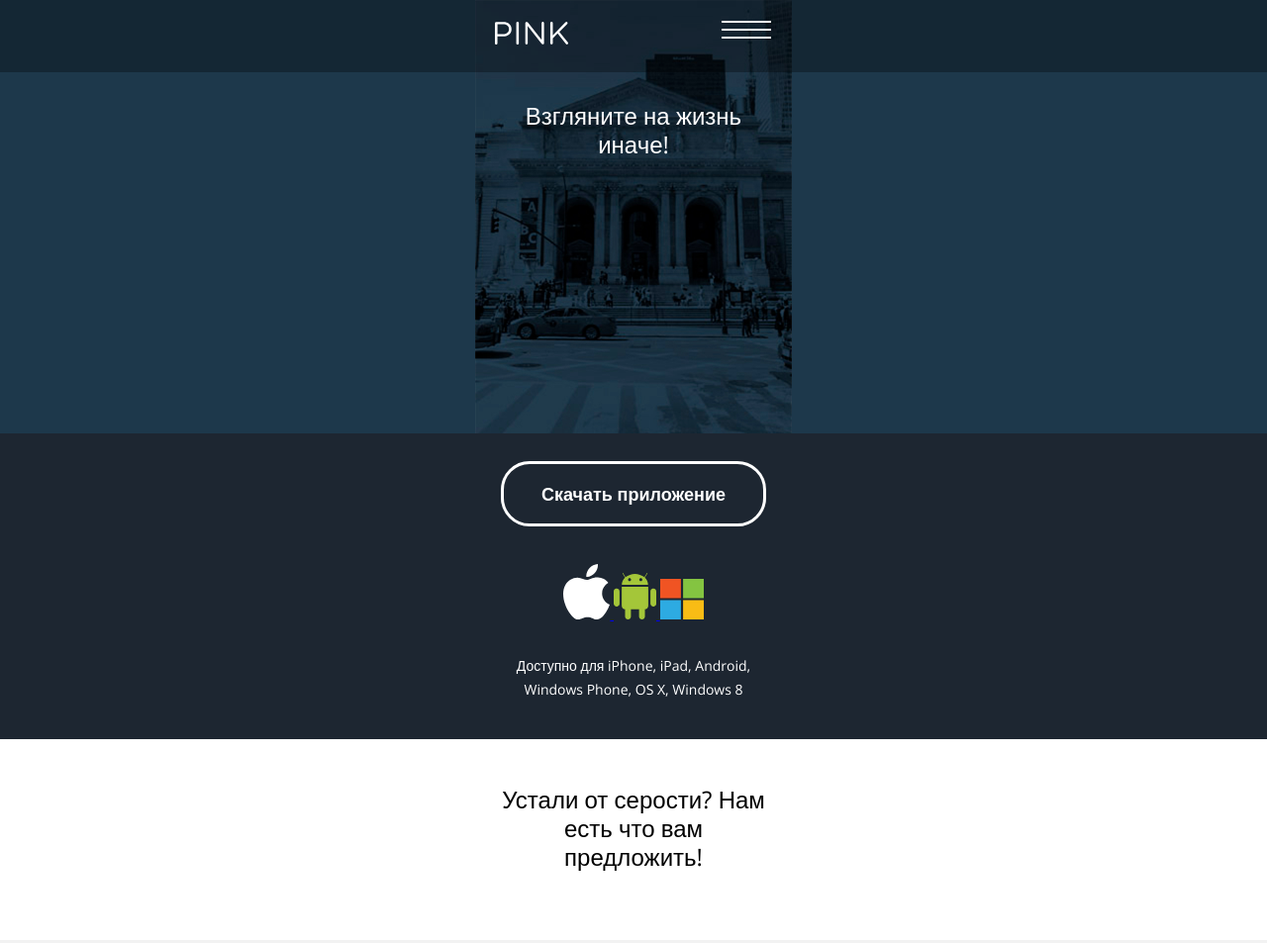
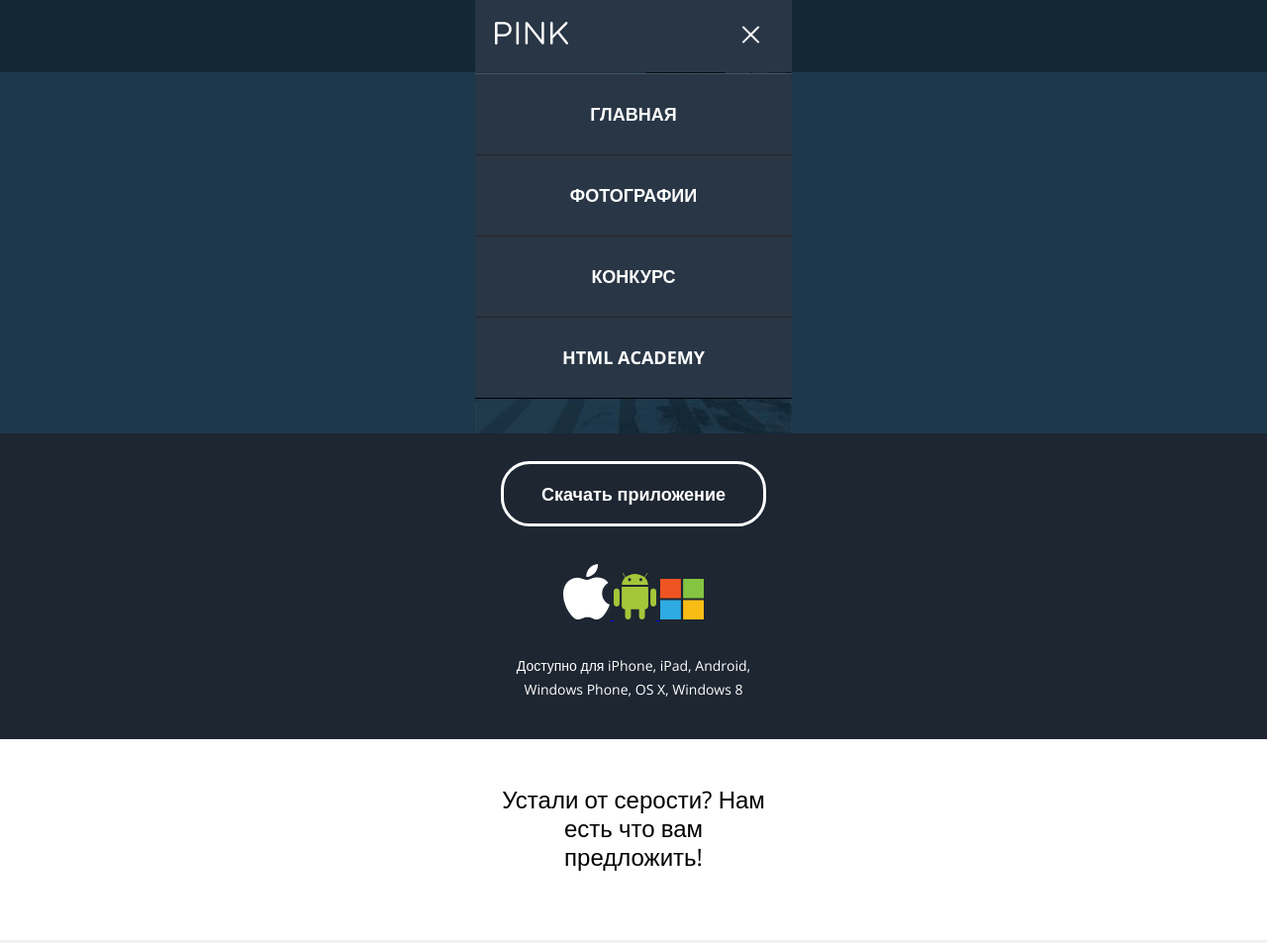
Before and after one commit to AsselTass/1422079-pink-21, a website: page source/index.html in a window 1280 px wide. Shown: the top 953 px of the page at 99% size. Drawn offline with nearby package versions, Linux system fonts and the light colour scheme; files that its build step writes are made by us from their sources; a web font is replaced by a local one.

Commit message:
Стилизация главной страницы

```diff
--- a/source/index.html
+++ b/source/index.html
@@ -10,7 +10,7 @@
   <body>
     <header class="main-header">
       <div class="main-header__wrapper">
-        <nav class="site-nav  site-nav--closed">
+        <nav class="site-nav site-nav--opened">
           <div class="site-nav__wrapper">
             <div class="site-nav__content-wrapper">
               <a class="site-nav__logo">
--- a/source/less/site-nav.less
+++ b/source/less/site-nav.less
@@ -18,10 +18,15 @@
 
 .site-nav__list {
   list-style: none;
-  padding-left: auto;
+  padding-left: 0;
   margin-bottom: 0;
   margin-top: 0;
   text-align: center;
+  z-index: 10;
+  position: absolute;
+  top: 74px;
+  left: 0;
+  background: @togglemenublue;
 }
 
 .site-nav__link {
@@ -32,8 +37,7 @@
   line-height: 32px;
   text-align: center;
   display: block;
-  padding-top: 25px;
-  padding-bottom: 25px;
+  padding: 25px 88px;
   text-transform: uppercase;
   box-shadow: 0 1px 0 @black, inset 0 1px 0 rgba(255, 255, 255, 0.15);
 }
@@ -55,7 +59,7 @@
   cursor: pointer;
   border: none;
   background-color: transparent;
-  z-index: 2;
+  z-index: 3;
 }
 
 .site-nav--closed .site-nav__toggle::before {
@@ -89,7 +93,7 @@
     left: 18px;
     width: 23px;
     height: 2px;
-    background-color: #ffffff;
+    background-color: @white;
   }
 
   &::before {
@@ -103,10 +107,11 @@
 
   &:active::before,
   &:active::after {
-    background-color: fade(#ffffff, 30%);
+    background-color: fade(@white, 30%);
   }
 }
 
-.site-nav--opened .site-nav__content-wrapper {
+.site-nav--opened .site-nav__content-wrapper,
+.site-nav--nojs .site-nav__content-wrapper {
   background: @togglemenublue;
 }
```
